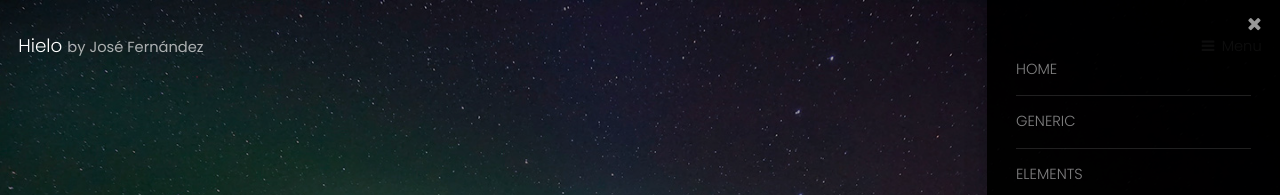
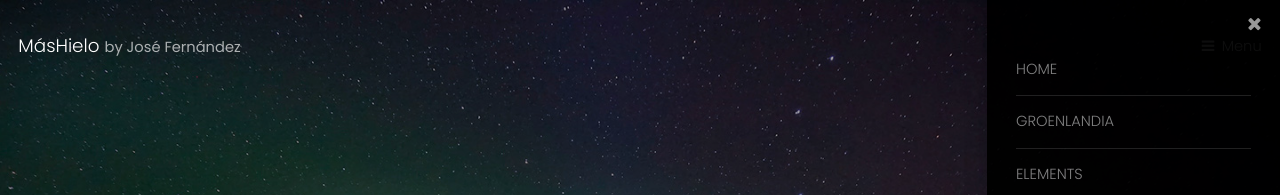
Before and after one commit to jose-fer-san/05_REP_MASHIELO, a plain HTML site: page index.html in a window 1280 px wide. Both pictures are taken after a click on the link "Menu". Shown: the top 195 px of the page. Drawn offline with Linux system fonts and the light colour scheme.

Commit message:
Paso 2.5: Modificado Hielo por MásHielo. Renombrado fichero y texto generic.html a groenlandia.html. Modificado Generic a Groenlandia.

```diff
--- a/index.html
+++ b/index.html
@@ -1,12 +1,12 @@
 <!DOCTYPE HTML>
 <!--
-	Hielo by José Fernández
+	MásHielo by José Fernández
 	templated.co @templatedco
 	Released for free under the Creative Commons Attribution 3.0 license (templated.co/license)
 -->
 <html>
 	<head>
-		<title>Hielo by José Fernández</title>
+		<title>MásHielo by José Fernández</title>
 		<meta charset="utf-8" />
 		<meta name="viewport" content="width=device-width, initial-scale=1" />
 		<link rel="stylesheet" href="assets/css/main.css" />
@@ -15,7 +15,7 @@
 
 		<!-- Header -->
 			<header id="header" class="alt">
-				<div class="logo"><a href="index.html">Hielo <span>by José Fernández</span></a></div>
+				<div class="logo"><a href="index.html">MásHielo <span>by José Fernández</span></a></div>
 				<a href="#menu">Menu</a>
 			</header>
 
@@ -23,7 +23,7 @@
 			<nav id="menu">
 				<ul class="links">
 					<li><a href="index.html">Home</a></li>
-					<li><a href="generic.html">Generic</a></li>
+					<li><a href="groenlandia.html">Groenlandia</a></li>
 					<li><a href="elements.html">Elements</a></li>
 				</ul>
 			</nav>
@@ -35,7 +35,7 @@
 					<div class="inner">
 						<header>
 							<p>Vive la experiencia de sentir el <a href="https://hielopuro.com">HIELOPURO</a></p>
-							<h2>Hielo</h2>
+							<h2>MásHielo</h2>
 						</header>
 					</div>
 				</article>
```
Also changed, not shown: groenlandia.html (renamed from generic.html).
